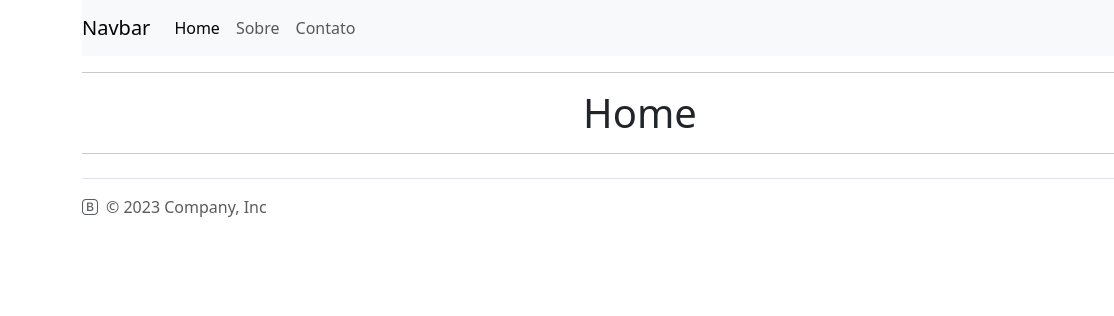
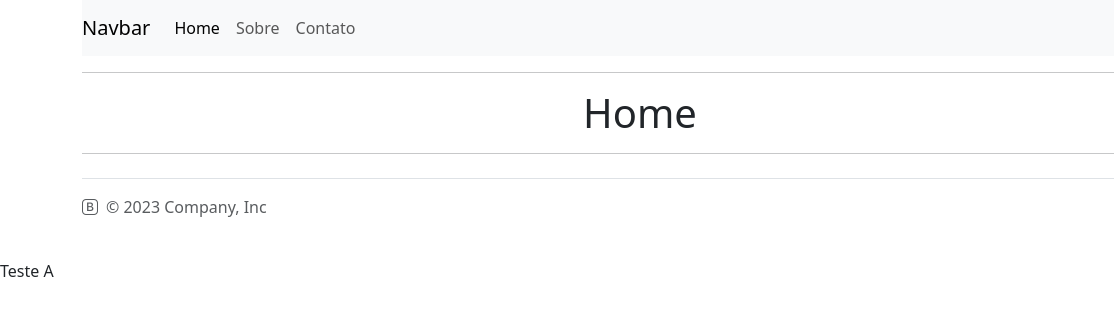
Before and after one commit to fabiopereirareis/site-0, a plain HTML site: page index.html in a window 1280 px wide. Shown: the full height of the page, 0-1114 px from the left. Drawn offline with nearby package versions, Linux system fonts and the light colour scheme.

Commit message:
teste conteudo (#5)
* feat: ci/cd

* teste de pr

* teste rename branch

* teste rename local

* teste b

* teste c

* teste conteudo

---------

Co-authored-by: Fabio Reis <fabiopereirar@hotmail.com>

```diff
--- a/index.html
+++ b/index.html
@@ -74,6 +74,8 @@
     <script src="https://cdn.jsdelivr.net/npm/bootstrap@5.3.0-alpha3/dist/js/bootstrap.bundle.min.js"
         integrity="sha384-ENjdO4Dr2bkBIFxQpeoTz1HIcje39Wm4jDKdf19U8gI4ddQ3GYNS7NTKfAdVQSZe"
         crossorigin="anonymous"></script>
+
+        <p>Teste A</p>
 </body>
 
 </html>
```
